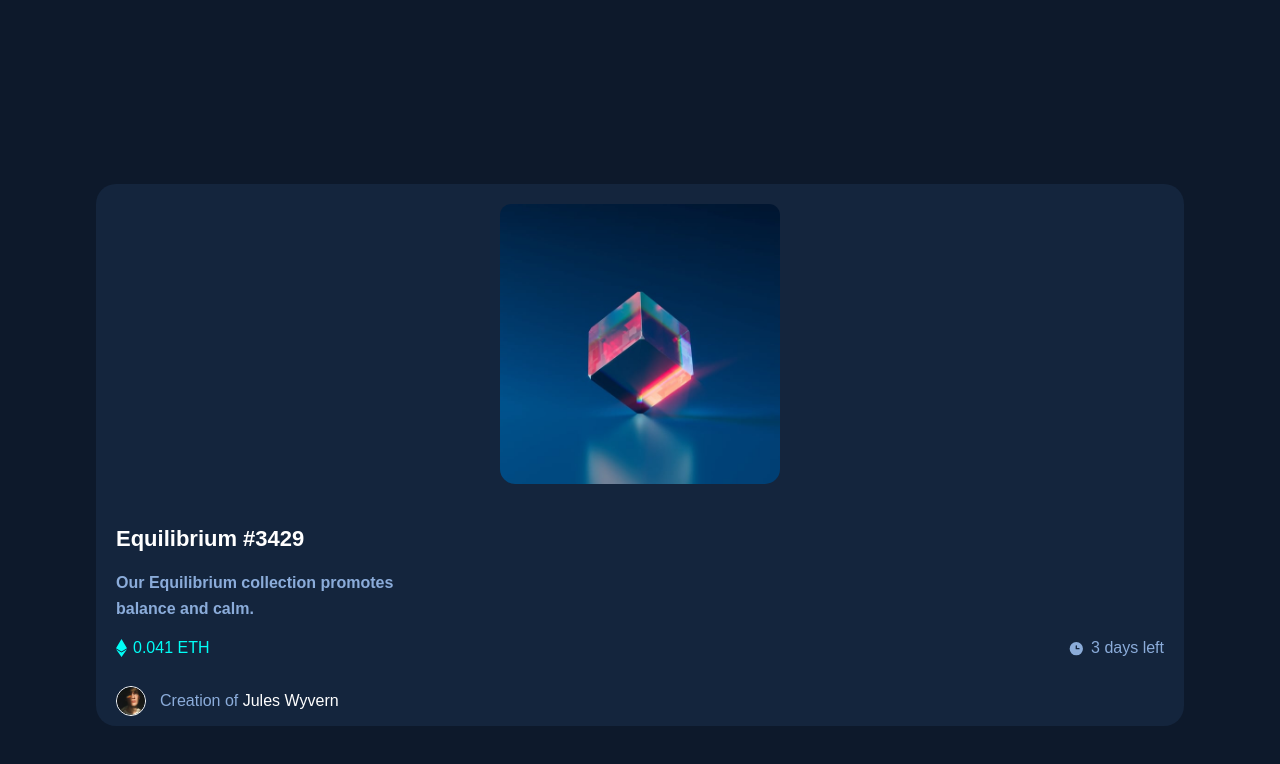
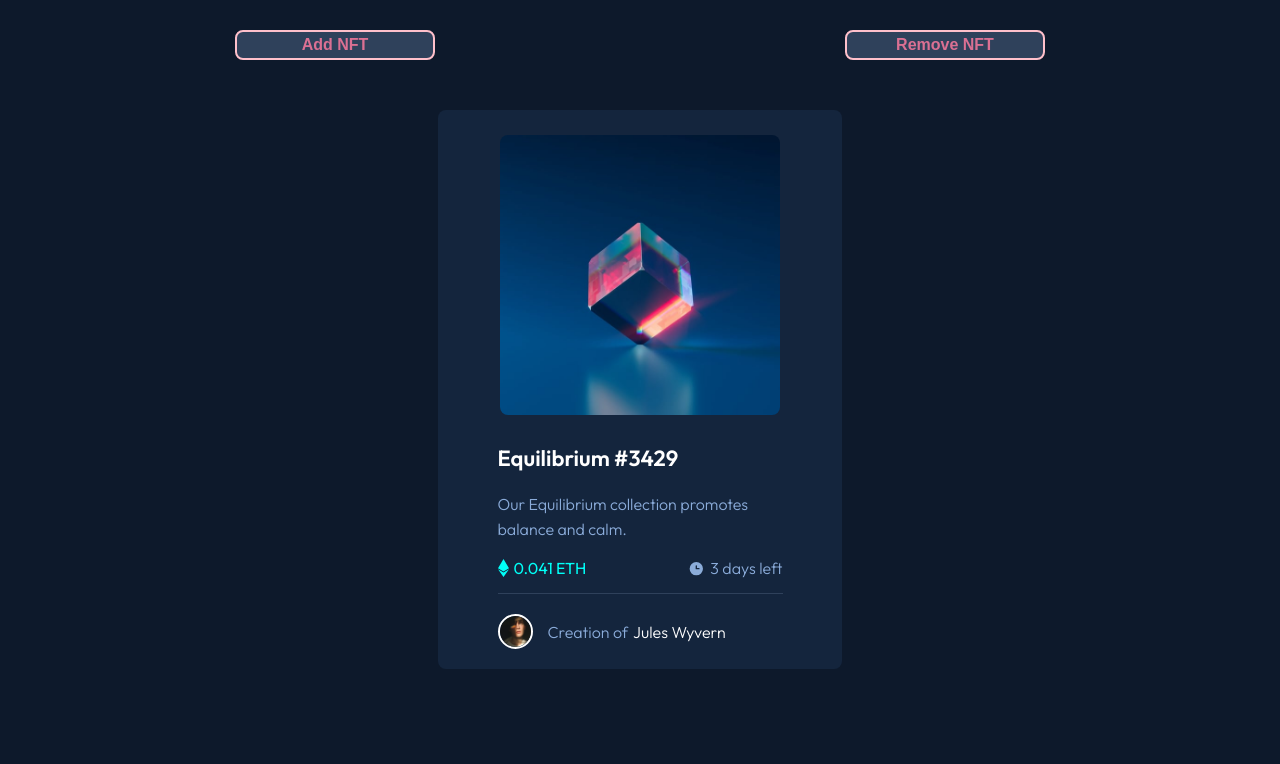
Before and after one commit to Itzel-NTC/nitc-botomm-card, a plain HTML site: page index.html in a window 1280 px wide. Drawn offline with Linux system fonts and the light colour scheme.

Commit message:
estructura card button

```diff
--- a/JsAssets/button.js
+++ b/JsAssets/button.js
@@ -5,5 +5,6 @@ export function createButton (content, id){
     button.id=id
 
     const mountButton = document.querySelector(".button-container")
+
     mountButton.appendChild(button)
 }
--- a/JsAssets/card.js
+++ b/JsAssets/card.js
@@ -1,103 +1,92 @@
 export function createCard(item){
 
-const card = document.createElement(`div`)
-card.className="card"
-// app.appendChild(Card)
- // console.log(Card)
+    const container=document.createElement('div')
+    container.className="Container"
 
-const CardTop = document.createElement(`div`)
-CardTop.className="card-top"
-card.appendChild(CardTop)
- // console.log(CardTop)
+    const ContainerTop=document.createElement('div')
+    ContainerTop.className="Container-CardTop"
+    container.appendChild(ContainerTop)
 
-const imageclass = document.createElement(`div`)
-imageclass.className="image"
-CardTop.appendChild(imageclass)
+    const MainImage=document.createElement('img')
+    MainImage.src=item.image_NFT
+    MainImage.alt="NFT image"
+    ContainerTop.appendChild(MainImage)
 
-const imagen = document.createElement(`img`)
-imagen.src=`./assets/image-equilibrium.jpg`
-imageclass.appendChild(imagen)
+    const CardTop=document.createElement('div')
+    CardTop.className="CardTop"
+    ContainerTop.appendChild(CardTop)
 
+    const ViewNFT=document.createElement('img')
+    ViewNFT.src=item.ViewImage
+    ViewNFT.alt="NFT image view"
+    CardTop.appendChild(ViewNFT)
 
-const app = document.querySelector(`#app`)
-app.appendChild(card)
+    const CardBottom=document.createElement('div')
+    CardBottom.className="CardBottom"
+    container.appendChild(CardBottom)
 
+    const DescriptionCard=document.createElement('div')
+    DescriptionCard.className="description-g"
+    CardBottom.appendChild(DescriptionCard)
 
+    const title=document.createElement('p')
+    title.textContent=item.title
+    DescriptionCard.appendChild(title)
 
-const iconclass = document.createElement(`div`)
-iconclass.className="icon"
-imageclass.appendChild(iconclass)
+    const description1 = document.createElement('p')
+    description1.textContent=item.description1
+    DescriptionCard.appendChild(description1)
 
-const imaicon = document.createElement(`img`)
-imaicon.src=`./assets/icon-view.svg`
-iconclass.appendChild(imaicon)
+    const description2 = document.createElement('p')
+    description2.textContent=item.description2
+    DescriptionCard.appendChild(description2)
 
-const cardbot = document.createElement(`div`)
-cardbot.className="card-bottom"
-card.appendChild(cardbot)
+    const DescripcionNFT=document.createElement('div')
+    DescripcionNFT.className="description-e"
+    CardBottom.appendChild(DescripcionNFT)
 
-const cardbotcon = document.createElement(`div`)
-cardbotcon.className="card-bottom-contexto"
-cardbot.appendChild(cardbotcon)
+    const eth=document.createElement('div')
+    eth.className="eth"
+    DescripcionNFT.appendChild(eth)
 
- const equilibr = document.createElement(`p`)
- equilibr.textContent=item.equilibr
- cardbotcon.appendChild(equilibr)
+    const ethereum_icon=document.createElement('img')
+    ethereum_icon.src=item.ethereum_icon
+    ethereum_icon.alt="ethereum-icon"
+    eth.appendChild(ethereum_icon)
 
- const our = document.createElement(`p`)
- our.textContent=item.our
-cardbotcon.appendChild(our)
+    const cost=document.createElement('span')
+    cost.textContent=item.cost
+    eth.appendChild(cost)
 
- const balance = document.createElement(`p`)
- balance.textContent=item.balance
-cardbotcon.appendChild(balance)
+    const TimeLeft=document.createElement('div')
+    TimeLeft.className="timeLeft"
+    DescripcionNFT.appendChild(TimeLeft)
 
-const cardbotin = document.createElement(`div`)
-cardbotin.className="card-bottom-info"
-cardbot.appendChild(cardbotin)
+    const clock_icon=document.createElement('img')
+    clock_icon.src=item.clock_icon
+    clock_icon.alt="clock icon"
+    TimeLeft.appendChild(clock_icon)
 
-const ether = document.createElement(`div`)
-ether.className="ether-card"
-cardbotin.appendChild(ether)
+    const time=document.createElement('span')
+    time.textContent=item.time
+    TimeLeft.appendChild(time)
 
-const etheric = document.createElement(`img`)
-etheric.src=`./assets/icon-ethereum.svg`
-ether.appendChild(etheric)
+    const AutoNFT = document.createElement('div')
+    AutoNFT.className="autor"
+    CardBottom.appendChild(AutoNFT)
 
-const et = document.createElement(`span`)
-et.textContent=item.et
-ether.appendChild(et)
+    const avatar_image=document.createElement('img')
+    avatar_image.src=item.avatar_image
+    avatar_image.alt="avatar image"
+    AutoNFT.appendChild(avatar_image)
 
-const clock = document.createElement(`div`)
-clock.className="clock-card"
-cardbotin.appendChild(clock)
+    const creation=document.createElement('p')
+    creation.textContent=item.creation
+    AutoNFT.appendChild(creation)
 
-const imclock = document.createElement(`img`)
-imclock.src=`./assets/icon-clock.svg`
-imclock.alt=`clock image`
-clock.appendChild(imclock)
+    const autor=document.createElement('span')
+    autor.textContent=item.autor
+    creation.appendChild(autor)
 
-const days = document.createElement(`span`)
- days.textContent=item.days
- clock.appendChild(days)
-
- const creation = document.createElement(`div`)
- creation.className="card-bottom-creation"
- cardbot.appendChild(creation)
-
- const avatar = document.createElement(`img`)
-avatar.src=`./assets/image-avatar.png`
-avatar.alt=`avatar image`
-creation.appendChild(avatar)
-
-const crea = document.createElement(`p`)
-crea.textContent=item.crea
- creation.appendChild(crea)
-
-const jule = document.createElement(`span`)
-jule.textContent=item.jule
-creation.appendChild(jule)
-
-
- return card
+    return container
 }
--- a/JsAssets/content.js
+++ b/JsAssets/content.js
@@ -1,18 +1,18 @@
 export function getContentCards(){
     const contentCards=[
         {
-            equilibrium_image:"./images/image-equilibrium.jpg",
-            icon:"./images/icon-view.svg",
+            image_NFT:"./assets/image-equilibrium.jpg",
+            ViewImage:"./assets/icon-view.svg",
             title:"Equilibrium #3429",
             description1:"Our Equilibrium collection promotes",
             description2:"balance and calm.",
-            ether_card:"./images/icon-ethereum.svg",
-            data:"0.041 ETH",
-            clock_card:"./images/icon-clock.svg",
+            ethereum_icon:"./assets/icon-ethereum.svg",
+            cost :"0.041 ETH",
+            clock_icon:"./assets/icon-clock.svg",
             time:"3 days left",
-            avatar_image:"./images/image-avatar.png",
+            avatar_image:"./assets/image-avatar.png",
             creation:"Creation of",
-            name:"Jules Wyvern"
+            autor:"Jules Wyvern"
         }
     ]
     return contentCards;
--- a/JsAssets/disbutton.js
+++ b/JsAssets/disbutton.js
@@ -1,6 +1,7 @@
 export function buttonDisabled(quantity){
     const btnAddCard=document.querySelector("#addNFTCard")
     const btnRemoveCard=document.querySelector("#removeNFTCard")
+
 
     if(quantity>=10){
         btnAddCard.setAttribute("disabled","")
@@ -11,5 +12,6 @@ export function buttonDisabled(quantity){
             btnAddCard.removeAttribute("disabled")
             btnRemoveCard.removeAttribute("disabled","true")
         }
+
     }
 }
--- a/JsAssets/mount.js
+++ b/JsAssets/mount.js
@@ -1,4 +1,4 @@
-export function mount(NFTcard){
+export function mount(container){
     const modeNode=document.querySelector('#app')
-    modeNode.appendChild(NFTcard)
+    modeNode.appendChild(container)
 }
--- a/index.html
+++ b/index.html
@@ -1,49 +1,24 @@
 <!DOCTYPE html>
-<html lang="en">
+<html lang="es">
 <head>
-<meta charset="UTF-8">
-<meta name="viewport" content="width=device-width, initial-scale=1.0">
-<link rel="icon" type="image/png" sizes="32x32" href="./assets/favicon-32x32.png">
-<title>NFT Preview Card Component - NITC</title>
+  <meta charset="UTF-8">
+  <link rel="icon" type="image/png" sizes="32x32" href="./images/favicon-32x32.png">
+  <meta name="viewport" content="width=device-width, initial-scale=1.0">
+  <link rel="stylesheet" href="./style/style.css">
+  <link rel="stylesheet" href="./style/desktop1024.css" media="screen and (min-width: 1024px)">
+  <link rel="stylesheet" href="./style/desktop1440.css" media="screen and (min-width: 1440px)">
 
-<link rel="stylesheet" href="./style/style.css">
-<link rel="stylesheet" href="./style/desktop.css" media="screen and (min-width: 1440px)">
+  <link rel="icon" type="image/png" sizes="32x32" href="./images/172523792-.webp">
+  <link rel="preconnect" href="https://fonts.googleapis.com">
+  <link rel="preconnect" href="https://fonts.gstatic.com" crossorigin>
+  <link href="https://fonts.googleapis.com/css2?family=Outfit:wght@300;400;600&display=swap" rel="stylesheet">
+
+  <title>NFT Preview Card Component - NITC</title>
 
 </head>
 <body id="app">
-    <section class="container"></section>
-    <div class="card">
-        <div class="card-top">
-            <div class="image">
-            <img src="./assets/image-equilibrium.jpg" alt="">
-                <div class="icon">
-                <img src="./assets/icon-view.svg" alt="">
-                </div>
-            </div>
-        </div>
-        <div class="card-bottom">
-            <div class="card-bottom-contexto">
-            <p>Equilibrium #3429 </p>
-            <p>Our Equilibrium collection promotes </p>
-            <p>balance and calm.</p>
-            </div>
-            <div class="card-bottom-info">
-                <div class="ether-card">
-                <img src="./assets/icon-ethereum.svg" >
-                <span>0.041 ETH</span>
-                </div>
-                    <div class="clock-card">
-                    <img src="./assets/icon-clock.svg" alt="clock image">
-                    <span>3 days left</span>
-                    </div>
-            </div>
-            <div class="card-bottom-creation">
-            <img src="./assets/image-avatar.png" alt="avatar image">
-            <p>Creation of <span>Jules Wyvern</span></p>
-            </div>
-        </div>
-   </div>
+  <section class="button-container"></section>
 
-<script src="./index.js"></script>
 </body>
+<script src="./index.js" type="module"></script>
 </html>
--- a/index.js
+++ b/index.js
@@ -1,30 +1,36 @@
 import { getContentCards }  from './JsAssets/content.js'
 import { createCard } from './JsAssets/card.js'
 import { mount }  from './JsAssets/mount.js'
-import {createButton} from './JsAssets/button.js';
+import {createButton} from './JsAssets/button.js'
 import { buttonDisabled } from './JsAssets/disbutton.js'
 
-const max = 10
-const state={quantity: max,}
+const maxCards = 1
+const state={
+    quantity: maxCards,
+}
 
-createButton("Add Card", "addCard")
-createButton("Remove Card", "removeCard")
-for (var i = 0; i < state.quantity; i++) {
-    createCard()
-}
+createButton("Add NFT", "addNFTCard")
+createButton("Remove NFT", "removeNFTCard")
+
+const contentCard = getContentCards()
+
+contentCard.forEach(item => {
+    const card = createCard(item)
+    mount(card)
+});
 buttonDisabled(state.quantity)
 
-const add=document.querySelector("#add")
-add.addEventListener('click',()=>{
-    createCard()
+const addCard=document.querySelector("#addNFTCard")
+addCard.addEventListener('click',()=>{
+    const card = createCard(contentCard[0])
+    mount(card)
     state.quantity++
     buttonDisabled(state.quantity)
 })
-
-const remove=document.querySelector("#remove")
-remove.addEventListener('click',()=>{
+const removeCard=document.querySelector("#removeNFTCard")
+removeCard.addEventListener('click',()=>{
     const parent = document.querySelector('#app')
     parent.removeChild(parent.lastElementChild)
     state.quantity--
-    disbutton(state.quantity)
+    buttonDisabled(state.quantity)
 })
--- /dev/null
+++ b/style/desktop1024.css
@@ -0,0 +1,3 @@
+.Container{
+    width: 31.5%;
+}
--- a/style/desktop.css
+++ b/style/desktop1440.css
@@ -1,3 +1,3 @@
-.-card{
+.Container{
     width: 22.3%;
 }
--- a/style/style.css
+++ b/style/style.css
@@ -1,17 +1,14 @@
 :root{
-
-    --Very-dark-blue-main: hsl(217, 54%, 11%);
-    --Very-dark-blue-card: hsl(216, 50%, 16%);
-    --Very-dark-blue-line: hsl(215, 32%, 27%);
+    --Soft_blue: hsl(215, 51%, 70%);
+    --cyan: hsl(178, 100%, 50%);
+    --VeryDarkBlueMainBG: hsl(217, 54%, 11%);
+    --VeryDarkBlueCardBG: hsl(216, 50%, 16%);
+    --VeryDarkBlueLine: hsl(215, 32%, 27%);
     --White: hsl(0, 0%, 100%);
-    --Soft-blue: hsl(215, 51%, 70%);
-    --Cyan: hsl(178, 100%, 50%);
-
-    --Name-stats-Font-size: 18px;
+    --Font_Size : 16px;
 }
 
-    html,
-    body {
+html,body{
     margin: 0px;
     box-sizing: border-box;
     font-family: 'Outfit', sans-serif;
@@ -19,14 +16,13 @@
     display: block;
 }
 body{
-        background: var(--Very-dark-blue-main);
-        display: flex;
+    background: var(--VeryDarkBlueMainBG);
     height: 100vh;
     flex-direction: column;
     justify-content: center;
+
 }
-
-    .container{
+.button-container{
     margin: 30px;
     height: 50px;
     display: flex;
@@ -34,161 +30,148 @@
     justify-content: space-around;
 }
 .button{
-        width: 150px;
+    width: 200px;
+    height: 30px;
     border-radius: 8px;
-        border:2px solid currentColor;
-        font-size: var(--name_and_stats_Font_size);
+    border:2px solid pink;
+    font-size: var(--Font_Size);
     font-weight: 600;
-        color: var(--Soft_blue);
+    color: palevioletred;
+    background-color:var(--VeryDarkBlueLine);
 }
 .button:hover{
-        color:var(--White);
-        box-shadow: 0px 0px 8px 8px var(--cyan);
+    transition: color 0.4s ease-in-out;
+    transition: box-shadow 0.4s ease-in-out;
+    color: palevioletred;
+    background-color: pink;
+    box-shadow: 0px 0px 5px 5px pink;
 }
 .button:disabled{
     opacity: 0.5;
 }
+.Container{
+    border-radius: 8px;
+    position: relative;
+    width: 86%;
+    margin: 0 auto;
+    margin-top: 27px;
+    margin-bottom: 27px;
+    background-color: var(--VeryDarkBlueCardBG);
+}
+.Container-CardTop{
+    height: 280px;
+    position: relative;
+    display: flex;
+    justify-content: center;
 
+}
+.Container-CardTop img{
+    border-radius: 8PX;
+    position: relative;
+    bottom: -25px;
+}
+.CardTop{
+    opacity: 0;
+    top: 25px;
+    background-color: hsl(178, 100%, 50%, 30%);
+    height: calc(100%);
+    width: 280px;
+    border-radius: 8px;
+    transition: opacity 0.4s ease-in-out;
+    position: absolute;
+    display: flex;
+    justify-content: center;
+    align-items: center;
+    bottom: -25px;
+}
 
-    .card{
-        background: var(--Very-dark-blue-card);
-        border-radius: 20px;
-        width: 85%;
+.CardTop:hover {
+    opacity: 1;
+    cursor: pointer;
+}
+.CardBottom{
+    width: 285px;
     margin: 0 auto;
 }
 
-    .card-top{
-        size: auto;
+.description-g p:nth-child(1){
+    height: 60px;
     display: flex;
-        align-items: center;
-        justify-content: center;
-        align-content: center;
-        margin-bottom: 20px;
+    align-items: flex-end;
+    justify-content: flex-start;
+    font-size: 22px;
+    font-weight: 600;
+    color: var(--White);
+}
+.description-g p:nth-child(1):hover{
+    transition: color 0.4s ease-in-out;
+    color: var(--cyan);
+}
+.description-g p:nth-child(2){
+    font-size: var(--Font_Size);
+    font-weight: 300;
+    color: var(--Soft_blue);
+    margin-bottom: 5px;
 }
 
-    .card-top img{
-        height: 280px;
-        border-radius: 4%;
-        margin-top: 20px;
+
+
+.description-g p:nth-child(3){
+    font-size: var(--Font_Size);
+    font-weight: 300;
+    color: var(--Soft_blue);
+    margin-top: 0;
 }
-
-    .card-bottom-contexto {
-        display: inline-block;
-        flex-direction: column;
-        margin-left: 20px;
-        padding-left: 20px;
-        font-weight: 600;
-        margin: 0;
-        font-size: 22px;
-        color:hsl(0, 0%, 100%);
-    }
-
-    .card-bottom-contexto p:nth-child(1):hover{
-    color:hsl(178, 100%, 50%);
-    }
-
-    .card-bottom-contexto p:nth-child(2), p:nth-child(3) {
-        color: var(--Soft-blue);
-        font-size: 16px;
-    }
-
-    .card-bottom-contexto p:nth-child(2){
-        margin-bottom: 0;
-    }
-
-    .card-bottom-contexto p:nth-child(3){
-        margin-bottom: 0;
-        margin-top: 8px;
-    }
-
-    .card-bottom-info{
+.description-e{
+    height: 30px;
     display: flex;
-        height: 60px;
+    justify-content: space-between;
     align-items: center;
-        align-content: center;
-        justify-content: space-between;
-        margin-left: 20px;
-        margin-right: 20px;
-
-        margin-bottom: -2px;
-    }
-
-    .card-bottom-info div:nth-child(1){
-        font-size: var(--Name-stats-Font-size);
-        color: var(--Cyan);
-        font-weight: 400;
-        font-size: 16px;
-        display: flex;
-        align-items: center;
-    }
-
-    .card-bottom-info div:nth-child(1) > img{
-        margin-right: 6px;
-    }
-
-    .card-bottom-info div:nth-child(2){
-        color: var(--Soft-blue);
-        font-weight: 400;
-        display: flex;
-        align-items: center;
-    }
-
-    .card-bottom-info div:nth-child(2) > img{
-        margin-right: 6px;
-    }
-
-    .card-bottom-creation{
-        height: 50px;
-        margin-left: 20px;
-        align-items: center;
-        display: flex;
-        color:hsl(215, 51%, 70%);
-    }
-
-    .card-bottom-creation img{
-        border-radius: 50%;
-        border: 1px solid white;
-        height: 28px;
-        margin-right: 14px;
-    }
-
-    .card-bottom-creation  p span{
-        color: var(--White);
-        font-weight: 300;
-    }
-
-    .card-bottom-creation p span:hover{
-        color: hsl(178, 100%, 50%);
-        opacity: 0.5;
-    }
-    .image{
-        border-radius: 15px;
-        overflow: hidden;
+    padding-bottom: 8px;
+    border-bottom: 1px solid var(--VeryDarkBlueLine);
     position: relative;
 }
-    .image img{
-        width: 100%;
-        display: block;
+.eth span{
+    font-weight:400;
+    color: var(--cyan);
+    font-size: var(--Font_Size);
+    text-align: end;
+    position: relative;
+    margin: 0px 0px 0px 5px ;
+    bottom: 3px;
 }
-
-    .image:hover .icon{
-        display: block;
+.timeLeft span{
+    font-weight:300;
+    color: var(--Soft_blue);
+    font-size: var(--Font_Size);
+    text-align: end;
+    position: relative;
+    margin: 0px 0px 0px 5px ;
+    bottom: 3px;
 }
-
-    .icon{
-        position: absolute;
-        top: 0;
-        left: 0;
-        width: 100%;
-        height: 100%;
-        background-color:hsl(178, 100%, 50%);
-        display: none;
+.autor{
+    height: 35px;
+    position: relative;
+    display: flex;
+    justify-content: flex-start;
+    margin: 20px 0 0 0;
+    padding-bottom: 20px;
 }
-
-    .icon img{
-        position: absolute;
-        width: 60px;
-        top: 50%;
-        left: 50%;
-        transform: translate(-50%,-50%);
+.autor img{
+    border-radius: 50%;
+    border: 2px solid white;
 }
+.autor p{
+    font-size: var(--Font_Size);
+    font-weight: 300;
+    color: var(--Soft_blue);
+    margin: auto 15px;
+}
+.autor span{
+    color: var(--White);
+    margin-left: 5px;
+}
+.autor span:hover{
+    transition: color 0.4s ease-in-out;
+    color: var(--cyan);
+}
```
Lines whose indentation alone changed are shown as unchanged.
